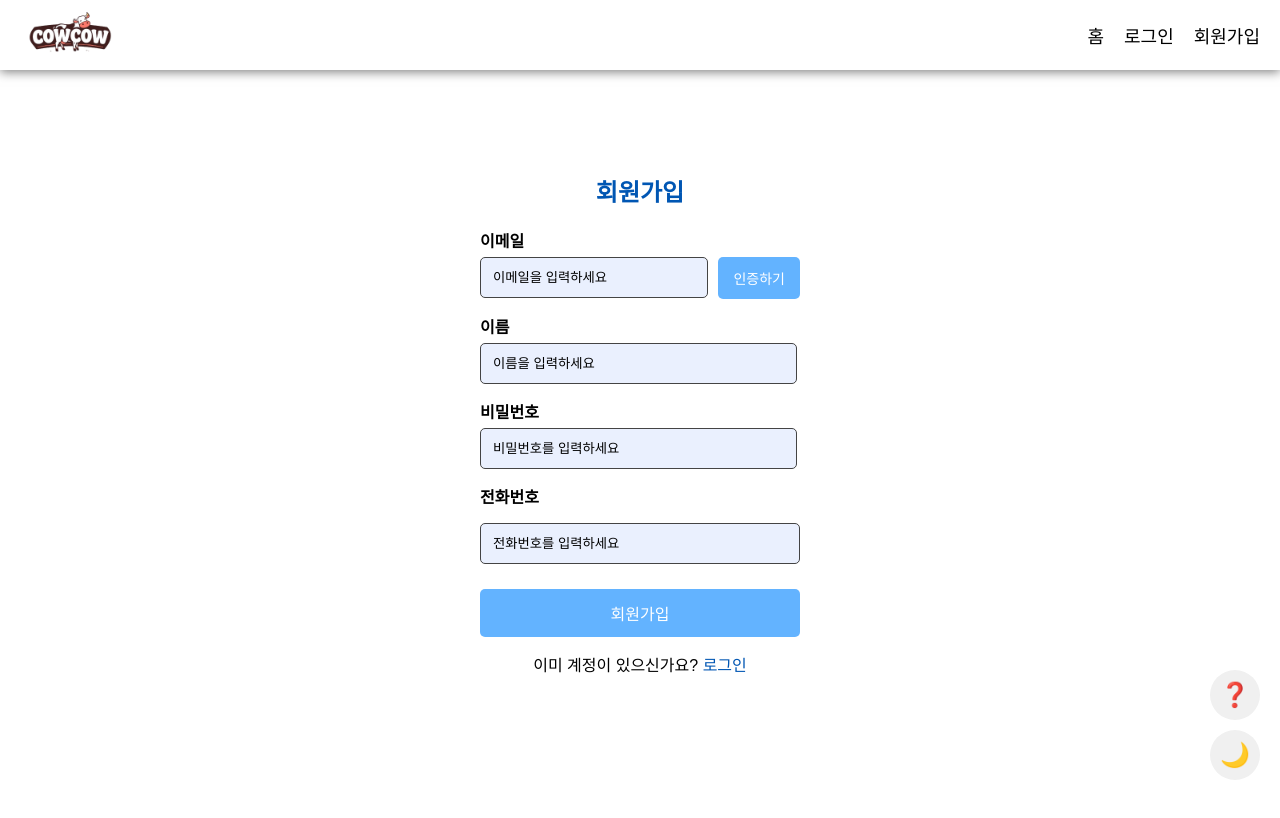
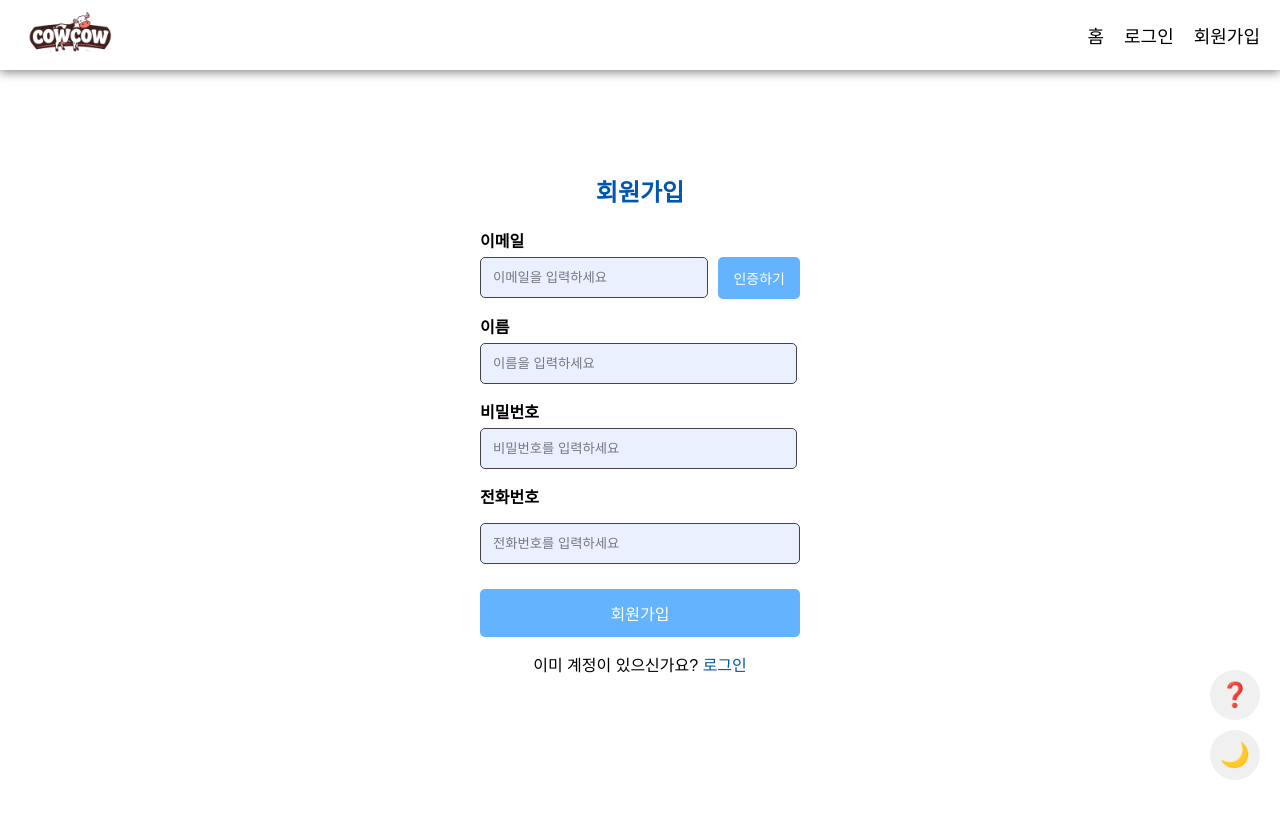
Before and after one commit to 2024-SMHRD-IS-CLOUD-3/cowcow, a React (Create React App) app in the folder front/: page /signUp in a window 1280 px wide. Shown: the top 818 px of the page. Built offline with nearby package versions, Linux system fonts and the light colour scheme; a web font is replaced by a local one.

Commit message:
로그인,회원가입 input 투명화

```diff
--- a/front/src/components/Login.css
+++ b/front/src/components/Login.css
@@ -7,7 +7,6 @@
 
 /* Login.css */
 body {
-    font-family: 'Arial', sans-serif;
     background: var(--background-primary);
     color: var(--text-primary);
     margin: 0;
@@ -77,7 +76,7 @@ body {
 }
 
 [data-theme="light"] .input-group input::placeholder {
-    color: #000000; /* 라이트 모드에서 placeholder 텍스트 색상도 검은색으로 */
+    color: rgba(0, 0, 0, 0.5) !important;; /* 라이트 모드에서 반투명 효과 적용 */
 }
 
 /* 라이트 모드에서 전체 배경을 흰색으로 설정 */
@@ -86,7 +85,7 @@ body {
 }
 
 .input-group input::placeholder {
-    color: #888;
+    color: rgba(136, 136, 136, 0.6) !important;; /* 다크 모드에서 반투명 효과 적용 */
 }
 
 .login-button {
--- a/front/src/components/SignUp.css
+++ b/front/src/components/SignUp.css
@@ -33,9 +33,9 @@ body {
     border-radius: 8px;
 }
 
-/* 다크 모드에서 placeholder 텍스트 색상을 흰색으로 */
+/* 다크 모드에서 placeholder 텍스트 색상을 반투명 흰색으로 */
 [data-theme="dark"] .input-group input::placeholder {
-    color: #ffffff; /* 완전 흰색 */
+    color: rgba(255, 255, 255, 0.6); /* 반투명 흰색 */
 }
 
 [data-theme="light"] .signup-box {
@@ -82,7 +82,7 @@ body {
 }
 
 [data-theme="light"] .input-group input::placeholder {
-    color: #000000; /* 라이트 모드에서 placeholder 텍스트 검은색 */
+    color: rgba(0, 0, 0, 0.5); /* 반투명 검은색 */
 }
 
 /* 이메일 입력과 인증 버튼을 같은 줄에 배치 */
```
